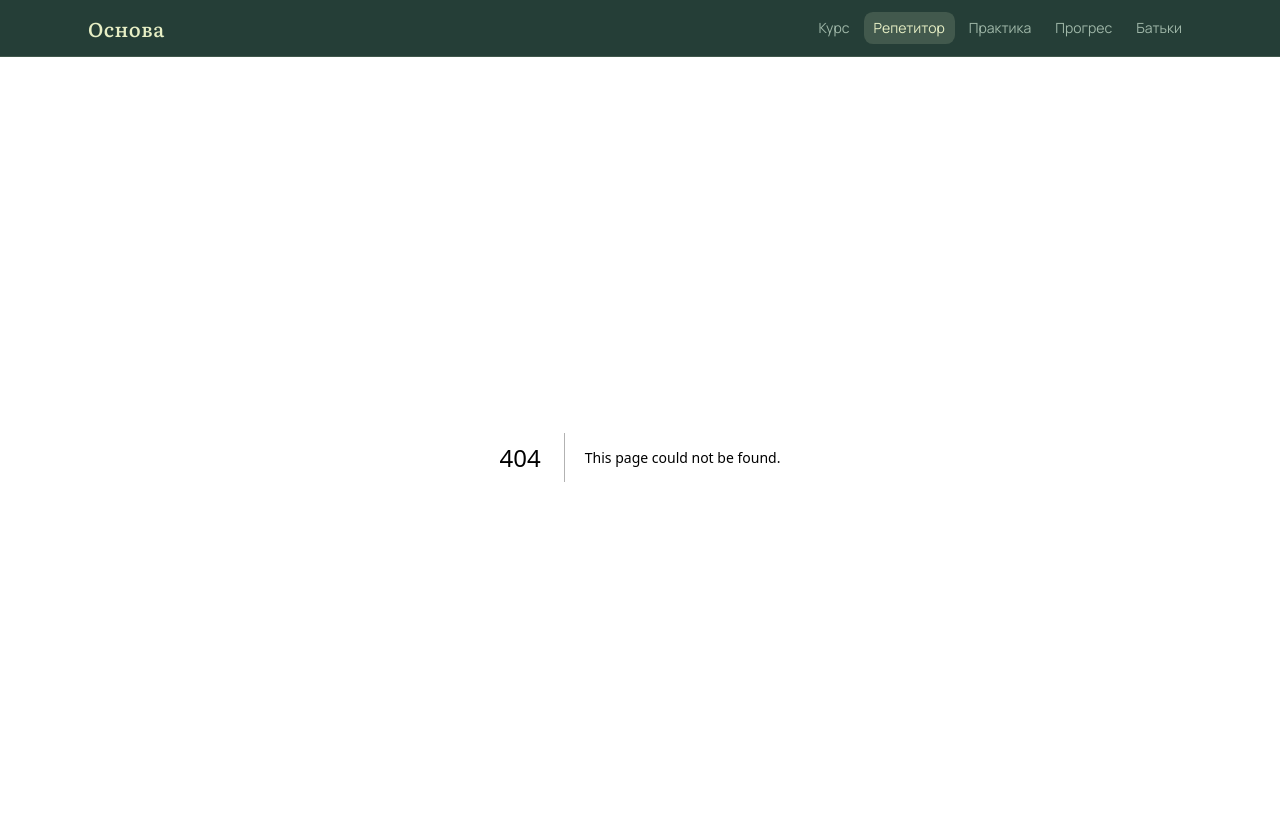
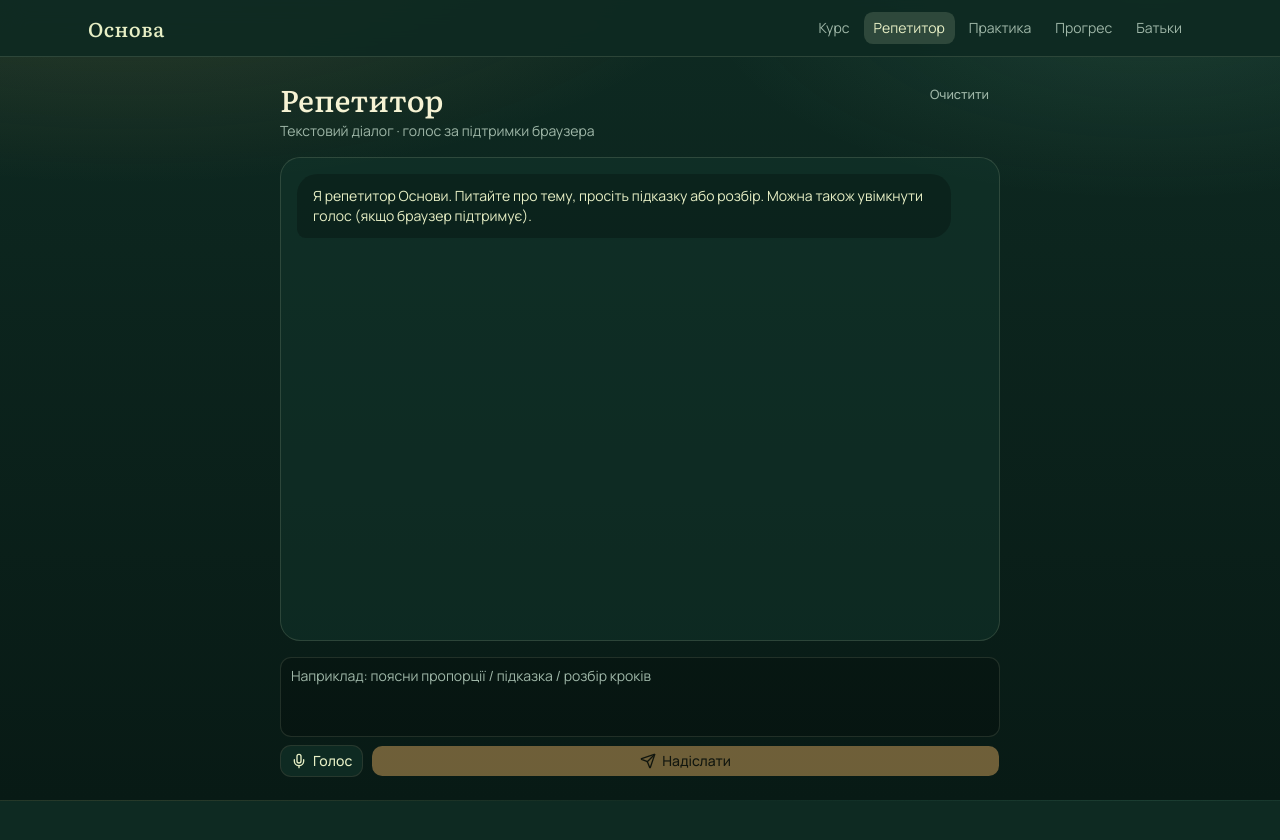
Before and after one commit to kaiserdem/AI-Math-Tutor, a Next.js app: page /tutor in a window 1280 px wide. Before the commit this address had no page. Shown: the top 840 px of the page. After the commit the page ends 801 px from the top, so only its background shows below. Built offline with nearby package versions, Linux system fonts and the light colour scheme.

Commit message:
feat: tutor page

```diff
--- /dev/null
+++ b/src/app/tutor/page.tsx
@@ -0,0 +1,201 @@
+"use client";
+
+import { FormEvent, Suspense, useEffect, useMemo, useRef, useState } from "react";
+import { useSearchParams } from "next/navigation";
+import { Button } from "@/components/ui/button";
+import { Textarea } from "@/components/ui/textarea";
+import { getLesson } from "@/data/curriculum";
+import { replyAsTutor } from "@/lib/tutor-engine";
+import { useProgressStore } from "@/lib/progress-store";
+import { Loader2, Mic, Send } from "lucide-react";
+
+function TutorInner() {
+  const params = useSearchParams();
+  const lessonId = params.get("lesson") ?? undefined;
+  const problemId = params.get("problem") ?? undefined;
+  const lesson = lessonId ? getLesson(lessonId) : undefined;
+
+  const messages = useProgressStore((s) => s.tutorMessages);
+  const add = useProgressStore((s) => s.addTutorMessage);
+  const clear = useProgressStore((s) => s.clearTutor);
+  const [input, setInput] = useState("");
+  const [pending, setPending] = useState(false);
+  const [listening, setListening] = useState(false);
+  const [voiceNote, setVoiceNote] = useState<string | null>(null);
+  const bottomRef = useRef<HTMLDivElement>(null);
+  const recognitionRef = useRef<SpeechRecognition | null>(null);
+  const seededRef = useRef(false);
+
+  const seeded = useMemo(() => {
+    if (!lesson) return null;
+    return `Тема уроку: «${lesson.title}». Можу коротко повторити теорію або дати задачу.`;
+  }, [lesson]);
+
+  useEffect(() => {
+    bottomRef.current?.scrollIntoView({ behavior: "smooth" });
+  }, [messages.length, pending]);
+
+  useEffect(() => {
+    if (seededRef.current) return;
+    seededRef.current = true;
+    if (useProgressStore.getState().tutorMessages.length === 0) {
+      add(
+        "tutor",
+        seeded ??
+          "Я репетитор Основи. Питайте про тему, просіть підказку або розбір. Можна також увімкнути голос (якщо браузер підтримує).",
+      );
+    }
+  }, [add, seeded]);
+
+  async function send(text: string) {
+    const trimmed = text.trim();
+    if (!trimmed || pending) return;
+    add("user", trimmed);
+    setInput("");
+    setPending(true);
+    try {
+      const res = await fetch("/api/tutor", {
+        method: "POST",
+        headers: { "Content-Type": "application/json" },
+        body: JSON.stringify({ message: trimmed, lessonId, problemId }),
+      });
+      if (res.ok) {
+        const data = (await res.json()) as { text?: string };
+        if (data.text?.trim()) {
+          add("tutor", data.text.trim());
+          return;
+        }
+      }
+      const local = replyAsTutor(trimmed, { lessonId, problemId });
+      add("tutor", local.text);
+    } catch {
+      const local = replyAsTutor(trimmed, { lessonId, problemId });
+      add("tutor", local.text);
+    } finally {
+      setPending(false);
+    }
+  }
+
+  function onSubmit(e: FormEvent) {
+    e.preventDefault();
+    void send(input);
+  }
+
+  function toggleVoice() {
+    const SR =
+      typeof window !== "undefined"
+        ? window.SpeechRecognition || window.webkitSpeechRecognition
+        : undefined;
+    if (!SR) {
+      setVoiceNote("Голосове введення недоступне в цьому браузері. Використайте текст.");
+      return;
+    }
+    if (listening && recognitionRef.current) {
+      recognitionRef.current.stop();
+      setListening(false);
+      return;
+    }
+    const rec = new SR();
+    recognitionRef.current = rec;
+    rec.lang = "uk-UA";
+    rec.interimResults = false;
+    rec.onresult = (ev: SpeechRecognitionEvent) => {
+      const text = ev.results[0]?.[0]?.transcript ?? "";
+      if (text) void send(text);
+    };
+    rec.onerror = () => {
+      setListening(false);
+      setVoiceNote("Не вдалося розпізнати мову. Спробуйте ще або напишіть текстом.");
+    };
+    rec.onend = () => setListening(false);
+    setVoiceNote(null);
+    setListening(true);
+    rec.start();
+  }
+
+  return (
+    <div className="mx-auto flex h-[calc(100dvh-3.5rem)] max-w-3xl flex-col px-4 py-6 sm:px-6">
+      <div className="mb-4 flex shrink-0 items-start justify-between gap-3">
+        <div>
+          <h1 className="font-[family-name:var(--font-display)] text-3xl text-[color:var(--chalk-bright)]">
+            Репетитор
+          </h1>
+          <p className="mt-1 text-sm text-[color:var(--mist)]">
+            {lesson
+              ? `Контекст: ${lesson.title}`
+              : "Текстовий діалог · голос за підтримки браузера"}
+          </p>
+        </div>
+        <Button variant="ghost" size="sm" onClick={clear} className="text-[color:var(--mist)]">
+          Очистити
+        </Button>
+      </div>
+
+      <div className="min-h-0 flex-1 overflow-y-auto rounded-2xl border border-[color:var(--chalk-line)] bg-[color:var(--card)]/50 p-4">
+        <div className="space-y-4">
+          {messages.map((m, i) => (
+            <div
+              key={`${m.at}-${m.role}-${i}`}
+              className={
+                m.role === "user"
+                  ? "ml-8 rounded-2xl rounded-br-md bg-[color:var(--accent-amber)]/20 px-4 py-3 text-sm text-[color:var(--chalk-bright)]"
+                  : "mr-8 rounded-2xl rounded-bl-md bg-black/25 px-4 py-3 text-sm whitespace-pre-wrap text-[color:var(--chalk)]"
+              }
+            >
+              {m.text}
+            </div>
+          ))}
+          {pending && (
+            <div className="flex items-center gap-2 text-sm text-[color:var(--mist)]">
+              <Loader2 className="size-4 animate-spin" /> Думаю…
+            </div>
+          )}
+          <div ref={bottomRef} />
+        </div>
+      </div>
+
+      {voiceNote && (
+        <p className="mt-2 shrink-0 text-xs text-[color:var(--accent-amber)]">{voiceNote}</p>
+      )}
+
+      <form onSubmit={onSubmit} className="mt-4 flex shrink-0 flex-col gap-2">
+        <Textarea
+          value={input}
+          onChange={(e) => setInput(e.target.value)}
+          placeholder="Наприклад: поясни пропорції / підказка / розбір кроків"
+          className="min-h-20 resize-none bg-black/20"
+          onKeyDown={(e) => {
+            if (e.key === "Enter" && !e.shiftKey) {
+              e.preventDefault();
+              void send(input);
+            }
+          }}
+        />
+        <div className="flex gap-2">
+          <Button type="button" variant="outline" onClick={toggleVoice} aria-pressed={listening}>
+            <Mic className={`size-4 ${listening ? "text-[color:var(--accent-amber)]" : ""}`} />
+            {listening ? "Слухаю…" : "Голос"}
+          </Button>
+          <Button type="submit" className="flex-1" disabled={pending || !input.trim()}>
+            <Send className="size-4" />
+            Надіслати
+          </Button>
+        </div>
+      </form>
+    </div>
+  );
+}
+
+export default function TutorPage() {
+  return (
+    <Suspense
+      fallback={
+        <div className="mx-auto max-w-3xl px-4 py-10 text-[color:var(--mist)]">
+          Завантаження репетитора…
+        </div>
+      }
+    >
+      <TutorInner />
+    </Suspense>
+  );
+}
```
